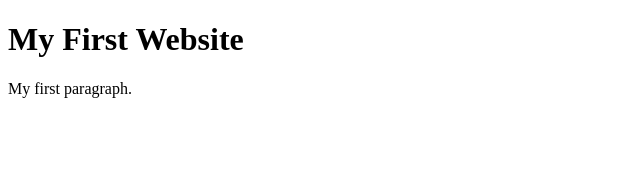
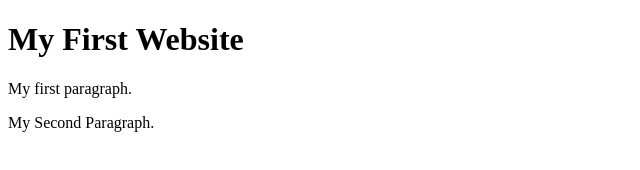
Before and after one commit to Samfeelzy/codersrank-template-1n6rhf, a website: page index.html in a window 1280 px wide. Shown: the whole page, without its empty margins (0-640 px from the left). Drawn offline with Linux system fonts and the light colour scheme.

Commit message:
Add New Paragraph

```diff
--- a/index.html
+++ b/index.html
@@ -7,6 +7,7 @@
 
     <h1>My First Website</h1>
     <p>My first paragraph.</p>
+    <P>My Second Paragraph.</P>
 
   </body>
 </html>
```
